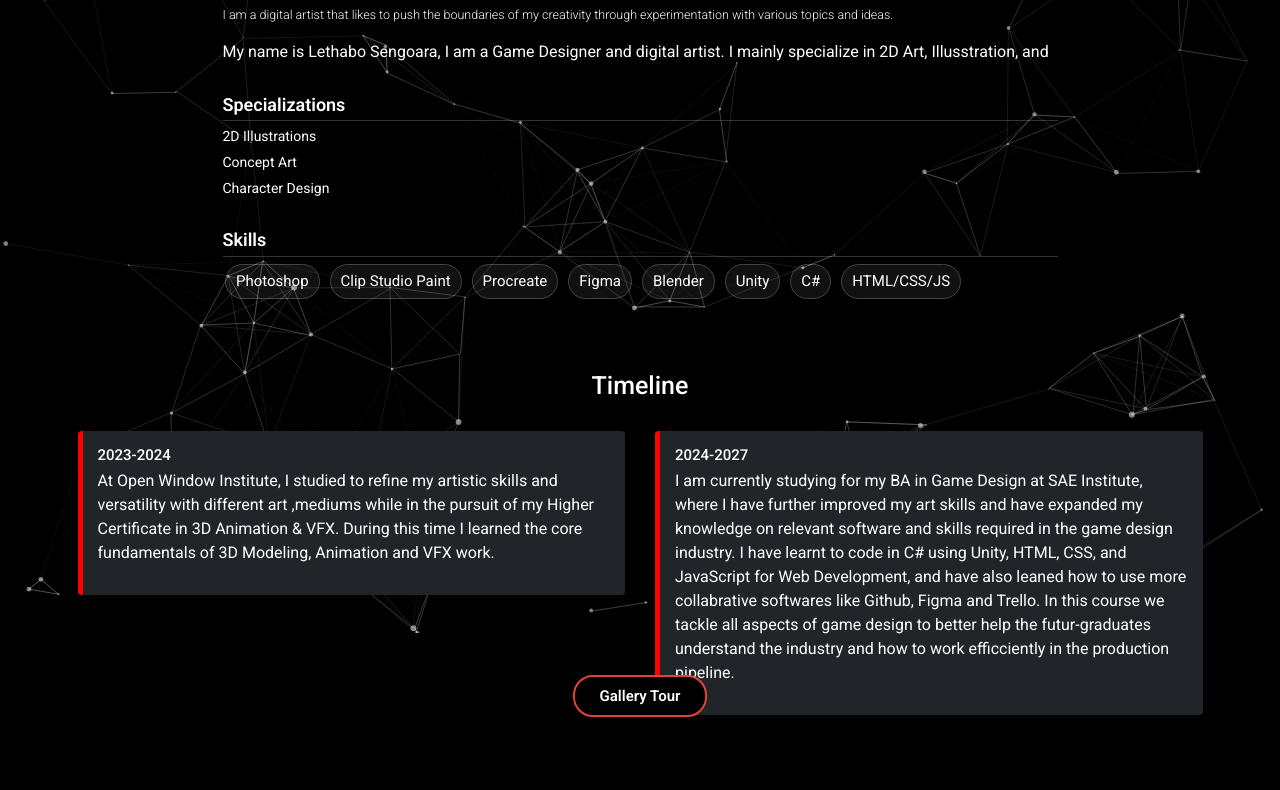
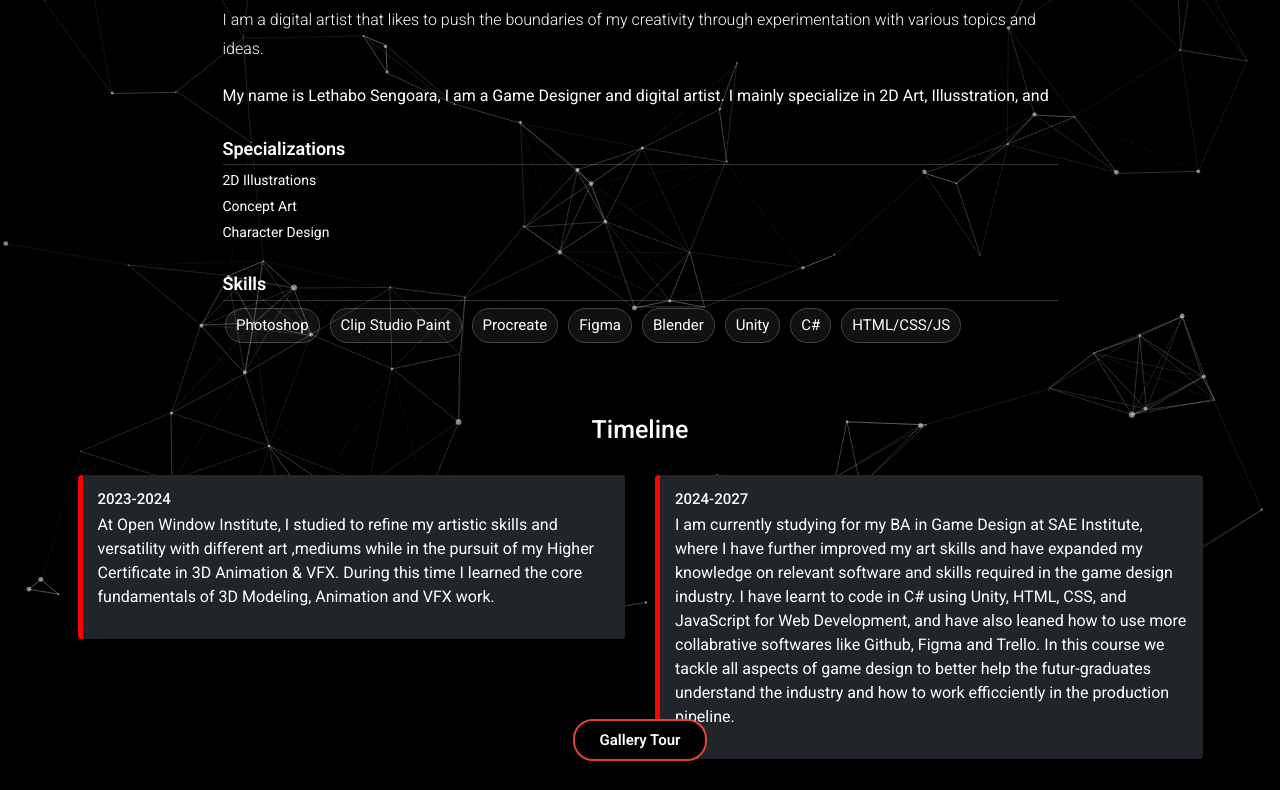
Before and after one commit to JacquavionIII/LethaboSengoara_Scripting3_ME3, a plain HTML site: page PortfolioAbout.html in a window 1280 px wide. Shown: the part 167-957 px from the top of the page. Drawn offline with nearby package versions, Linux system fonts and the light colour scheme.

Commit message:
updated code
updated the css for the about page and the js script irrelivant comments have been removed

```diff
--- a/CSS/PortfolioStyle.css
+++ b/CSS/PortfolioStyle.css
@@ -368,6 +368,14 @@ span /*This span is for the name and skill part in the introductory paragraph*/
     padding-top: 10px;
 }
 
+.lead /*paragraph at the top that acts as a subheader*/
+{
+    font-size: 1.6rem;
+    line-height: 1.8;
+    color: #fff;
+    margin-bottom: 2rem;
+}
+
 .about-container
 {
     max-width: 850px;
```
Also changed, not shown: JS/PortfolioScript.js (+0 -35 lines).
